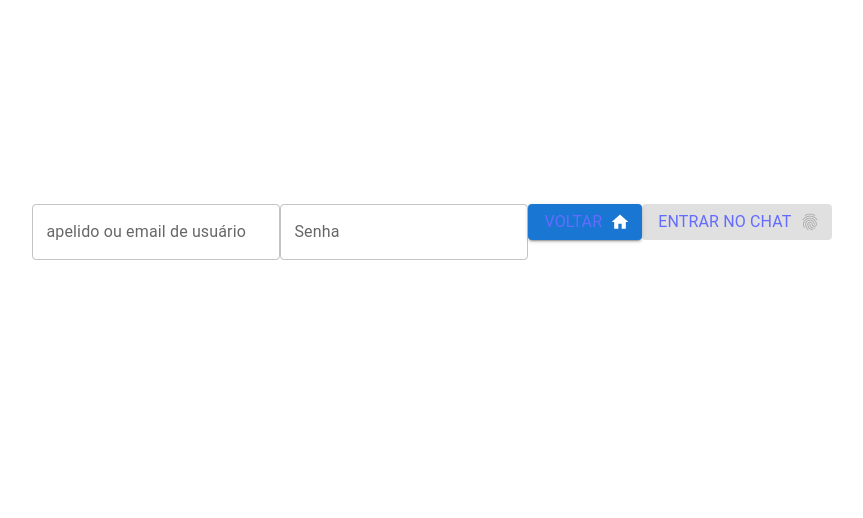
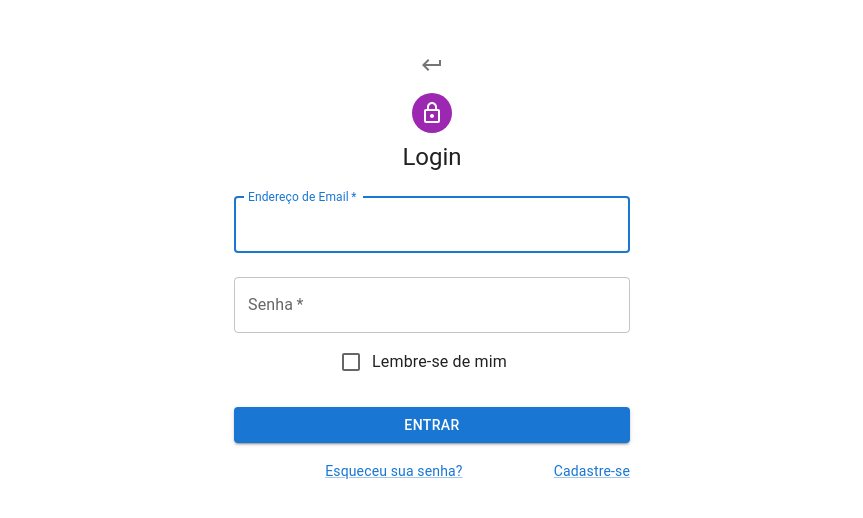
Before and after one commit to kael-ssu/lista-de-usuarios, a React (Vite) app: page /login in a window 1280 px wide. Shown: the part 168-686 px from the top of the page, without its empty margins (208-1071 px from the left). Built offline with nearby package versions, Linux system fonts and the light colour scheme.

Commit message:
substituicao de página login por template mui

```diff
--- a/src/pages/Login.tsx
+++ b/src/pages/Login.tsx
@@ -1,63 +1,98 @@
-import FingerprintIcon from "@mui/icons-material/Fingerprint";
-import HomeIcon from "@mui/icons-material/Home";
-import { Typography } from "@mui/material";
+import * as React from "react";
+import Avatar from "@mui/material/Avatar";
 import Button from "@mui/material/Button";
+import CssBaseline from "@mui/material/CssBaseline";
+import TextField from "@mui/material/TextField";
+import FormControlLabel from "@mui/material/FormControlLabel";
+import Checkbox from "@mui/material/Checkbox";
+import Link from "@mui/material/Link";
+import Grid from "@mui/material/Grid";
+import Box from "@mui/material/Box";
+import LockOutlinedIcon from "@mui/icons-material/LockOutlined";
+import Typography from "@mui/material/Typography";
 import Container from "@mui/material/Container";
-import TextField from "@mui/material/TextField";
-import { useState } from "react";
-import { Link } from "react-router-dom";
+import { IconButton } from "@mui/material";
+import KeyboardReturnIcon from "@mui/icons-material/KeyboardReturn";
 
-const Login = () => {
-
-    const [name, setName] = useState('');
-    const [password, setPassword] = useState('');
-
-    const handleChangeName = (event: any) => {
-        setName(event.target.value);
-    }
-
+export default function Login() {
+  const handleSubmit = (event: React.FormEvent<HTMLFormElement>) => {
+    event.preventDefault();
+    const data = new FormData(event.currentTarget);
+    console.log({
+      email: data.get("email"),
+      password: data.get("password"),
+    });
+  };
 
   return (
-
-        <Container>
-
+    <Container component="main" maxWidth="xs">
+      <CssBaseline />
+      <Box
+        sx={{
+          marginTop: 8,
+          display: "flex",
+          flexDirection: "column",
+          alignItems: "center",
+        }}
+      >
+        <Link href="/">
+          <IconButton aria-label="delete">
+            <KeyboardReturnIcon />
+          </IconButton>
+        </Link>
+        <Avatar sx={{ m: 1, bgcolor: "secondary.main" }}>
+          <LockOutlinedIcon />
+        </Avatar>
+        <Typography component="h1" variant="h5">
+          Login
+        </Typography>
+        <Box component="form" onSubmit={handleSubmit} noValidate sx={{ mt: 1 }}>
           <TextField
-                id="outlined-basic"
-                label="apelido ou email de usuário"
-                variant="outlined"
-                value={name}
-                onChange={handleChangeName}
+            margin="normal"
+            required
+            fullWidth
+            id="email"
+            label="Endereço de Email"
+            name="email"
+            autoComplete="email"
+            autoFocus
           />
-
           <TextField
+            margin="normal"
+            required
+            fullWidth
+            name="password"
             label="Senha"
             type="password"
-                value={password}
-                onChange={(event) => setPassword(event.target.value)}
+            id="password"
+            autoComplete="current-password"
           />
-
-            <Button variant="contained" endIcon={<HomeIcon />} >
-                <Link to={"/"}>
-                    <Typography>Voltar</Typography>
+          <FormControlLabel
+            control={<Checkbox value="remember" color="primary" />}
+            label="Lembre-se de mim"
+          />
+          <Button
+            type="submit"
+            fullWidth
+            variant="contained"
+            sx={{ mt: 3, mb: 2 }}
+          >
+            Entrar
+          </Button>
+          <Grid container>
+            <Grid item xs>
+              <Link href="#" variant="body2">
+                Esqueceu sua senha?
               </Link>
-            </Button>
-
-
-            <Button
-                variant='contained'
-                disabled={!(!!name && !!password)}
-                endIcon={<FingerprintIcon />}
-            >
-
-                <Link to={`/`}>
-                    <Typography>Entrar no chat</Typography>
+            </Grid>
+            <Grid item>
+              <Link href="/cadastro" variant="body2">
+                {"Cadastre-se"}
               </Link>
-
-            </Button>
-
+            </Grid>
+          </Grid>
+        </Box>
+      </Box>
     </Container>
-
   );
-};
-
-export default Login;
+}
```
Lines whose indentation alone changed are shown as unchanged.
